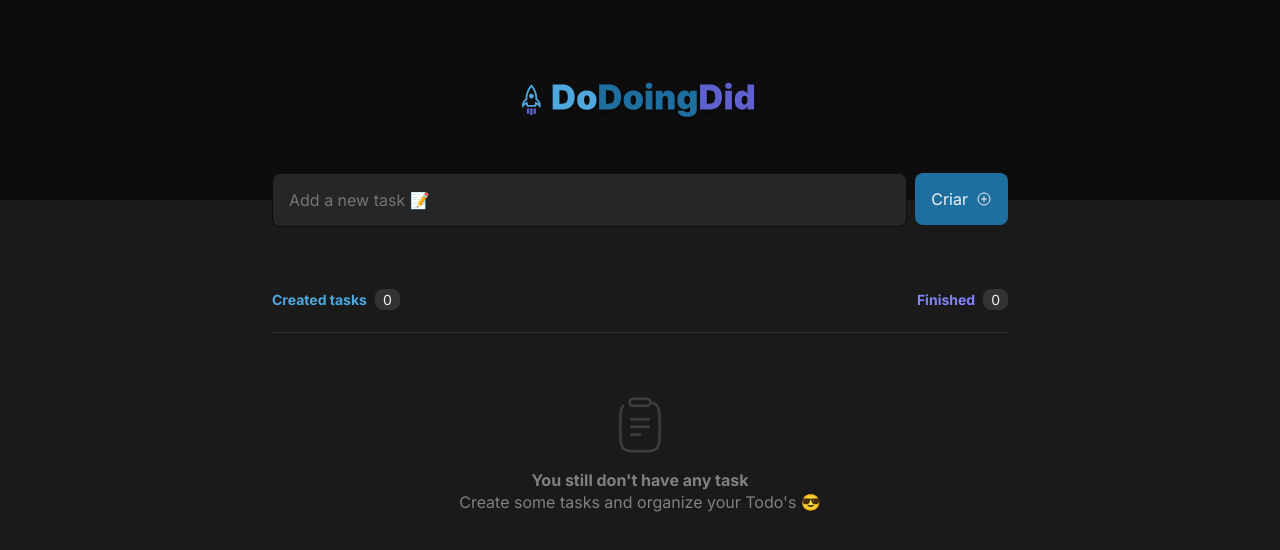
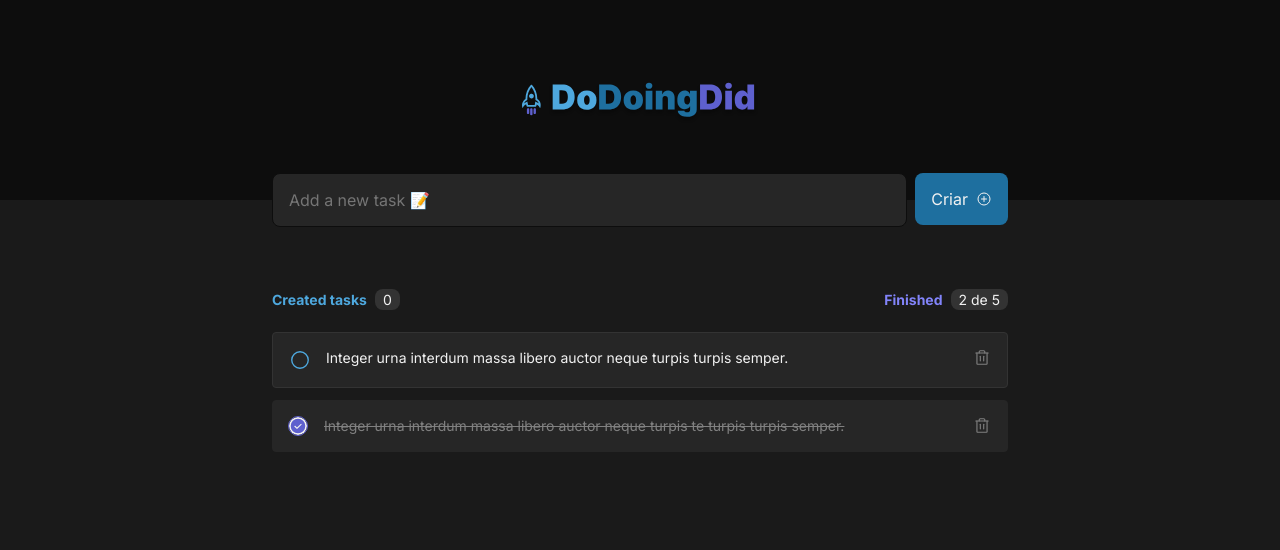
Before and after one commit to rickson-simoes/DoDoingDidList, a React (Vite) app: page / in a window 1280 px wide. Shown: the top 550 px of the page. Built offline with nearby package versions, Linux system fonts and the light colour scheme.

Commit message:
:hammer: TaskDashboard/TasksDone/TasksUndone

```diff
--- a/src/App.module.css
+++ b/src/App.module.css
@@ -18,28 +18,11 @@
   gap: 1.5rem;
 }
 
-.tasksDashboard {
+.tasks {
   display: flex;
-  justify-content: space-between;
-  font-size: 0.875rem;
+  flex-direction: column;
+  gap: 0.75rem;
 }
-
-.tasksCreated strong {
-  color: var(--blue);
-}
-
-.tasksFinished strong {
-  color: var(--purple);
-}
-
-.tasksCounter {
-  margin-left: 0.5rem;
-  padding: 2px 8px;
-  background-color: var(--gray-400);
-  border-radius: 8px;
-}
-
-.tasksList {}
 
 .noTasks {
   border-top: 1px solid var(--gray-400);
--- a/src/App.tsx
+++ b/src/App.tsx
@@ -1,10 +1,10 @@
 import { Form } from './components/Form'
 import { Header } from './components/Header'
 
-import { ClipboardText } from 'phosphor-react';
-import Clipboard from './assets/Clipboard.svg';
-
 import styles from './App.module.css';
+import { TaskDashboard } from './components/TaskDashboard';
+import { TasksDone } from './components/TasksDone';
+import { TasksUndone } from './components/TasksUndone';
 
 export function App() {
   return (
@@ -16,25 +16,18 @@ export function App() {
           <Form />
 
           <div className={styles.tasksContainer}>
-            <div className={styles.tasksDashboard}>
-              <div className={styles.tasksCreated}>
-                <strong>Created tasks</strong>
-                <span className={styles.tasksCounter}>0</span>
-              </div>
+            <TaskDashboard />
 
-              <div className={styles.tasksFinished}>
-                <strong>Finished</strong>
-                <span className={styles.tasksCounter}>0</span>
-              </div>
-            </div>
-
-
-            <div className={styles.noTasks}>
+            {/* <div className={styles.noTasks}>
               <img src={Clipboard} />
               <strong>You still don't have any task</strong>
               <span>Create some tasks and organize your Todo's 😎</span>
+            </div> */}
+
+            <div className={styles.tasks}>
+              <TasksUndone />
+              <TasksDone />
             </div>
-
           </div>
         </main>
       </div>
--- /dev/null
+++ b/src/components/TaskDashboard/TaskDashboard.module.css
@@ -0,0 +1,20 @@
+.tasksDashboard {
+  display: flex;
+  justify-content: space-between;
+  font-size: 0.875rem;
+}
+
+.tasksCreated strong {
+  color: var(--blue);
+}
+
+.tasksFinished strong {
+  color: var(--purple);
+}
+
+.tasksCounter {
+  margin-left: 0.5rem;
+  padding: 2px 8px;
+  background-color: var(--gray-400);
+  border-radius: 8px;
+}
--- /dev/null
+++ b/src/components/TaskDashboard/index.tsx
@@ -0,0 +1,17 @@
+import styles from './TaskDashboard.module.css';
+
+export function TaskDashboard() {
+  return (
+    <div className={styles.tasksDashboard}>
+      <div className={styles.tasksCreated}>
+        <strong>Created tasks</strong>
+        <span className={styles.tasksCounter}>0</span>
+      </div>
+
+      <div className={styles.tasksFinished}>
+        <strong>Finished</strong>
+        <span className={styles.tasksCounter}>2 de 5</span>
+      </div>
+    </div>
+  )
+}
--- /dev/null
+++ b/src/components/TasksDone/TasksDone.module.css
@@ -0,0 +1,38 @@
+.taskDone {
+  display: flex;
+  justify-content: space-between;
+  text-decoration: line-through;
+  color: var(--gray-300);
+
+  background-color: var(--gray-500);
+  border: 1px solid var(--gray-500);
+  border-radius: 4px;
+  padding: 1rem;
+  gap: 0.75rem;
+  font-size: 0.875rem;
+}
+
+.taskText {
+  word-break: break-word;
+  width: 39.5rem;
+}
+
+.svgCheckCircle {
+  color: var(--purple-dark);
+  border-radius: 50%;
+  outline: 1px solid var(--purple-dark);
+  color: var(--purple-dark);
+  background-color: var(--gray-100);
+}
+
+.svgCheckCircle:hover {
+  color: var(--purple);
+}
+
+.svgTrash {
+  color: var(--gray-300);
+}
+
+.svgTrash:hover {
+  color: var(--danger);
+}
--- /dev/null
+++ b/src/components/TasksDone/index.tsx
@@ -0,0 +1,16 @@
+import { Trash, CheckCircle } from 'phosphor-react';
+import styles from './TasksDone.module.css';
+
+export function TasksDone() {
+  return (
+    <section className={styles.taskDone}>
+      <CheckCircle size={18} weight="fill" className={styles.svgCheckCircle} />
+
+      <span className={styles.taskText}>
+        Integer urna interdum massa libero auctor neque turpis te turpis turpis semper.
+      </span>
+
+      <Trash size={18} className={styles.svgTrash} />
+    </section>
+  )
+}
--- /dev/null
+++ b/src/components/TasksUndone/TasksUndone.module.css
@@ -0,0 +1,32 @@
+.taskUndone {
+  display: flex;
+  justify-content: space-between;
+
+  background-color: var(--gray-500);
+  border: 1px solid var(--gray-400);
+  border-radius: 4px;
+  padding: 1rem;
+  gap: 0.75rem;
+  font-size: 0.875rem;
+}
+
+.taskText {
+  word-break: break-word;
+  width: 39.5rem;
+}
+
+.svgCircle {
+  color: var(--blue);
+}
+
+.svgCircle:hover {
+  color: var(--blue-dark);
+}
+
+.svgTrash {
+  color: var(--gray-300);
+}
+
+.svgTrash:hover {
+  color: var(--danger);
+}
--- /dev/null
+++ b/src/components/TasksUndone/index.tsx
@@ -0,0 +1,16 @@
+import { Trash, Circle } from 'phosphor-react';
+import styles from './TasksUndone.module.css';
+
+export function TasksUndone() {
+  return (
+    <section className={styles.taskUndone}>
+      <Circle size={22} className={styles.svgCircle} />
+
+      <span className={styles.taskText}>
+        Integer urna interdum massa libero auctor neque turpis turpis semper.
+      </span>
+
+      <Trash size={18} className={styles.svgTrash} />
+    </section>
+  )
+}
```
